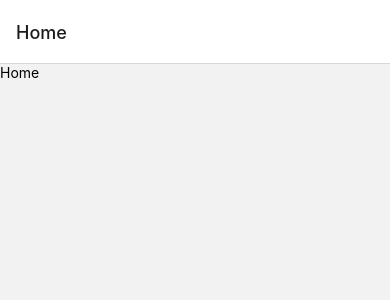
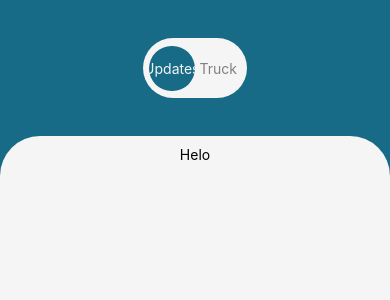
Before and after one commit to molokochris/Hydro-Alert, a React Native app: screen /Home in a window 390 px wide. Shown: the top 300 px of the page. Built offline with nearby package versions, Linux system fonts and the light colour scheme.

Commit message:
added react icons dependency

```diff
--- a/App.js
+++ b/App.js
@@ -11,7 +11,11 @@ export default function App() {
   return (
     <NavigationContainer>
       <Stack.Navigator initialRouteName="Home">
-        <Stack.Screen name="Home" component={Home} />
+        <Stack.Screen
+          name="Home"
+          component={Home}
+          options={{ headerShown: false }}
+        />
         <Stack.Screen name="Login" component={Login} />
         <Stack.Screen name="Signup" component={Signup} />
         <Stack.Screen name="Search" component={Search} />
--- a/package.json
+++ b/package.json
@@ -17,6 +17,7 @@
     "react-native": "0.72.6",
     "react-native-safe-area-context": "4.6.3",
     "react-native-screens": "~3.22.0",
+    "react-native-vector-icons": "^10.0.2",
     "react-native-web": "~0.19.6"
   },
   "devDependencies": {
--- a/src/pages/Home.js
+++ b/src/pages/Home.js
@@ -1,10 +1,83 @@
 import { View, Text } from "react-native";
 import React from "react";
+import { StatusBar } from "react-native";
+import { Pressable } from "react-native";
 
 export default function Home() {
   return (
-    <View>
-      <Text>Home</Text>
+    <View
+      style={{
+        flex: 1,
+        // justifyContent: "center",
+        alignItems: "center",
+        backgroundColor: "#176B87",
+      }}
+    >
+      <StatusBar translucent={false} backgroundColor="#176B87" />
+      <View
+        style={{
+          flex: 1,
+          paddingVertical: 30,
+          paddingHorizontal: 40,
+          justifyContent: "center",
+          alignItems: "center",
+        }}
+      >
+        <View
+          style={{
+            flexDirection: "row",
+            backgroundColor: "whitesmoke",
+            width: "100%",
+            paddingHorizontal: 6,
+            borderRadius: 48,
+            height: 60,
+            justifyContent: "center",
+            alignItems: "center",
+          }}
+        >
+          <Pressable
+            style={{
+              width: "50%",
+              textAlign: "center",
+              backgroundColor: "#176B87",
+              borderRadius: 48,
+              flex: 1,
+              height: "75%",
+              justifyContent: "center",
+              alignItems: "center",
+            }}
+          >
+            <Text style={{ color: "whitesmoke" }}>Updates</Text>
+          </Pressable>
+          <Pressable
+            style={{
+              width: "50%",
+              textAlign: "center",
+              //   backgroundColor: "#176B87",
+              borderRadius: 48,
+              flex: 1,
+              height: "75%",
+              justifyContent: "center",
+              alignItems: "center",
+            }}
+          >
+            <Text style={{ color: "gray" }}>Truck</Text>
+          </Pressable>
+        </View>
+      </View>
+      <View
+        style={{
+          backgroundColor: "whitesmoke",
+          flex: 9,
+          width: "100%",
+          alignItems: "center",
+          borderTopRightRadius: 40,
+          borderTopLeftRadius: 40,
+          padding: 10,
+        }}
+      >
+        <Text>Helo</Text>
+      </View>
     </View>
   );
 }
```
Also changed, not shown: 1 other file (tests, documents, lock files or other folders).
